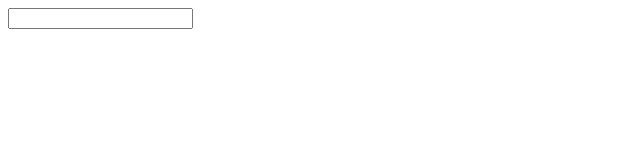
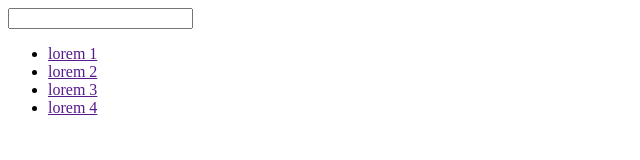
Before and after one commit to EvgeniyaKoposova/learn-js, a plain HTML site: page index.html in a window 1280 px wide. Shown: the whole page, without its empty margins (0-640 px from the left). Drawn offline with Linux system fonts and the light colour scheme.

Commit message:
Test lorem generation

```diff
--- a/index.html
+++ b/index.html
@@ -1,13 +1,18 @@
 <!DOCTYPE html>
 <html lang="en">
 <head>
-	<meta charset="UTF-8">
-	<title>Document</title>
-	<script type="text/javascript" src="index.js"></script>
+    <meta charset="UTF-8">
+    <title>Document</title>
+    <script type="text/javascript" src="index.js"></script>
 </head>
 <body>
-	<input type="text" id="first">
+<input type="text" id="first">
 
-
+<ul>
+    <li><a href="">lorem 1</a></li>
+    <li><a href="">lorem 2</a></li>
+    <li><a href="">lorem 3</a></li>
+    <li><a href="">lorem 4</a></li>
+</ul>
 </body>
 </html>
```
